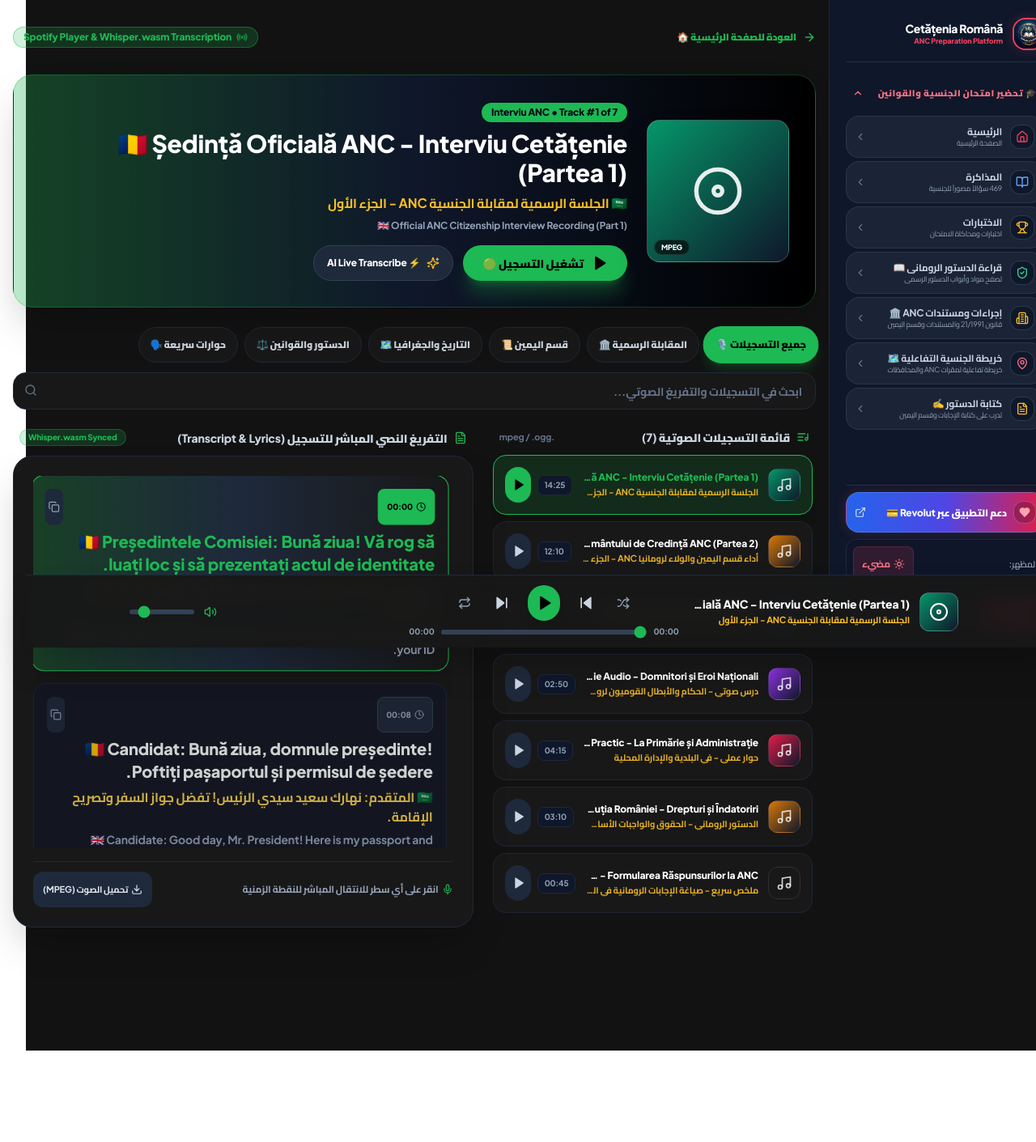
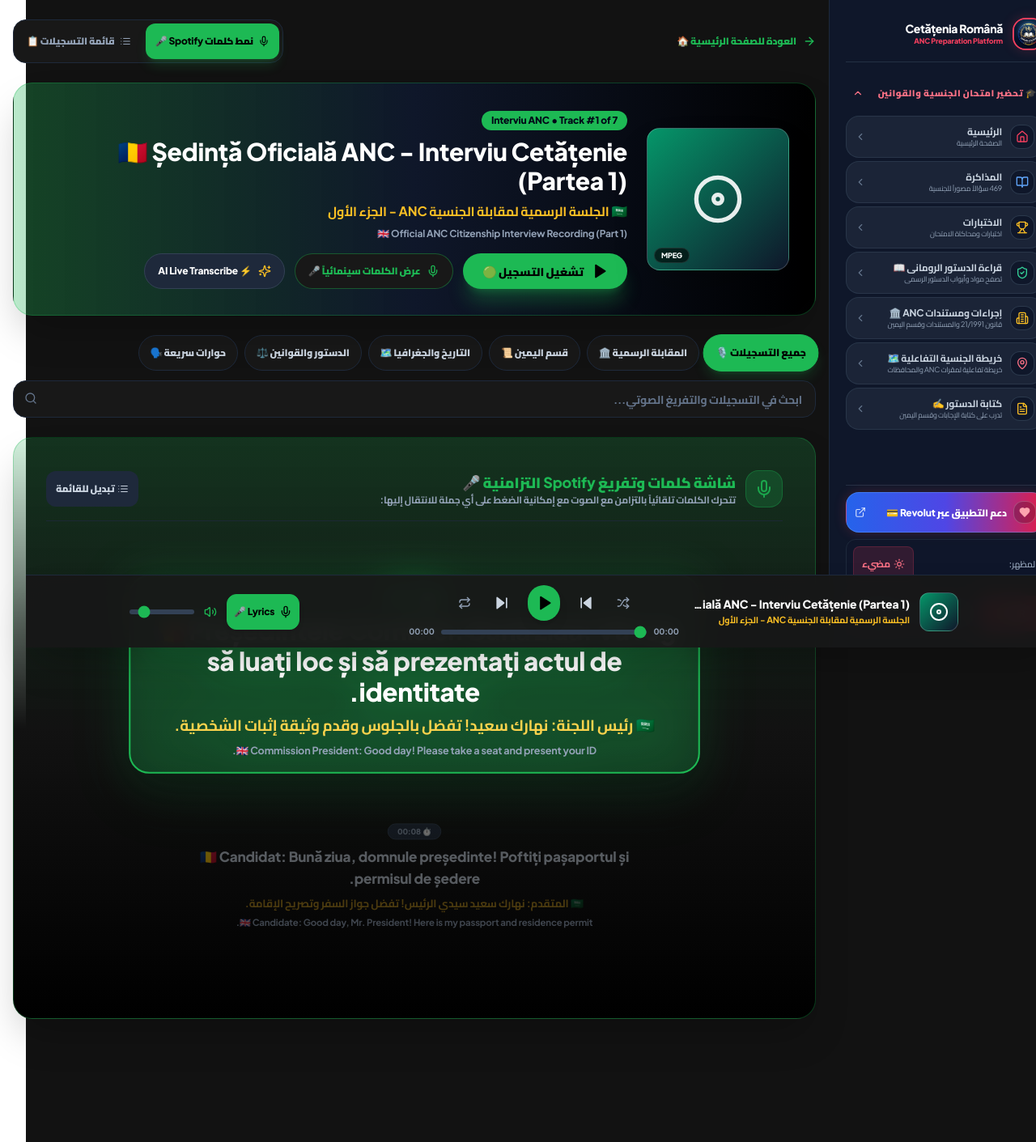
Before and after one commit to mahmoud-mohasseb/romaniancitizenship, a Next.js app: page /records in a window 1280 px wide. Shown: the top 1411 px of the page at 81% size. Before the commit the page ends 1298 px from the top, so only its background shows below. Built offline with nearby package versions, Linux system fonts and the light colour scheme.

Commit message:
feat: enhance Spotify Lyrics mode with full-bleed karaoke auto-scrolling and active line glow

```diff
--- a/src/app/records/page.js
+++ b/src/app/records/page.js
@@ -26,7 +26,10 @@ import {
   Clock,
   Download,
   Share2,
-  List
+  List,
+  Maximize2,
+  Minimize2,
+  ChevronDown
 } from 'lucide-react';
 import recordsData from '../../data/audio_records_transcripts.json';
 import Navbar from '../../components/Navbar';
@@ -49,8 +52,10 @@ function RecordsContent() {
 
   const [searchQuery, setSearchQuery] = useState('');
   const [activeCategory, setActiveCategory] = useState('all');
-  const [activeTab, setActiveTab] = useState('transcript'); // 'transcript', 'ai_recognizer', 'info'
   const [copiedLineIdx, setCopiedLineIdx] = useState(null);
+
+  // Mode: 'split' (Tracklist + Transcript) vs 'spotify_lyrics' (Full Spotify Karaoke Lyrics View)
+  const [viewMode, setViewMode] = useState('spotify_lyrics');
 
   // Live Speech Recognition / Whisper state
   const [isTranscribingLive, setIsTranscribingLive] = useState(false);
@@ -58,6 +63,7 @@ function RecordsContent() {
 
   const audioRef = useRef(null);
   const activeLineRef = useRef(null);
+  const lyricsContainerRef = useRef(null);
 
   const currentTrack = recordsData[currentTrackIndex] || recordsData[0];
 
@@ -103,7 +109,9 @@ function RecordsContent() {
       audio.pause();
       setIsPlaying(false);
     } else {
-      audio.play().then(() => setIsPlaying(true)).catch(err => {
+      audio.play().then(() => {
+        setIsPlaying(true);
+      }).catch(err => {
         console.error('Audio Play Error:', err);
       });
     }
@@ -165,10 +173,10 @@ function RecordsContent() {
     return accIndex;
   }, 0);
 
-  // Auto scroll active transcript line into view
+  // Auto scroll active transcript line into center view (Spotify Style)
   useEffect(() => {
     if (activeLineRef.current && isPlaying) {
-      activeLineRef.current.scrollIntoView({ behavior: 'smooth', block: 'nearest' });
+      activeLineRef.current.scrollIntoView({ behavior: 'smooth', block: 'center' });
     }
   }, [activeLineIndex, isPlaying]);
 
@@ -254,8 +262,8 @@ function RecordsContent() {
         isRtl ? 'lg:mr-72' : 'lg:ml-72'
       } ${isRtl ? 'rtl' : 'ltr'}`} dir={isRtl ? 'rtl' : 'ltr'}>
 
-        {/* Back Navigation */}
-        <div className="flex items-center justify-between">
+        {/* Back Navigation & View Switcher */}
+        <div className="flex items-center justify-between gap-2">
           <Link
             href="/"
             className="inline-flex items-center gap-2 text-xs font-black text-[#1DB954] hover:underline transition-all"
@@ -264,10 +272,34 @@ function RecordsContent() {
             <span>{appLang === 'ar' ? 'العودة للصفحة الرئيسية 🏠' : 'Back to Home'}</span>
           </Link>
 
-          <span className="px-3 py-1 rounded-full text-xs font-black bg-[#1DB954]/20 text-[#1DB954] border border-[#1DB954]/40 flex items-center gap-1.5">
-            <Radio className="w-3.5 h-3.5 animate-pulse" />
-            <span>Spotify Player & Whisper.wasm Transcription</span>
-          </span>
+          {/* View Mode Toggle Buttons */}
+          <div className="flex items-center gap-1.5 bg-[#181818] p-1 rounded-2xl border border-slate-800">
+            <button
+              type="button"
+              onClick={() => setViewMode('spotify_lyrics')}
+              className={`px-3 py-1.5 rounded-xl text-xs font-black transition-all flex items-center gap-1.5 ${
+                viewMode === 'spotify_lyrics'
+                  ? 'bg-[#1DB954] text-black shadow-lg shadow-[#1DB954]/20'
+                  : 'text-slate-400 hover:text-white'
+              }`}
+            >
+              <Mic className="w-3.5 h-3.5" />
+              <span>{appLang === 'ar' ? 'نمط كلمات Spotify 🎤' : 'Spotify Lyrics Mode 🎤'}</span>
+            </button>
+
+            <button
+              type="button"
+              onClick={() => setViewMode('split')}
+              className={`px-3 py-1.5 rounded-xl text-xs font-black transition-all flex items-center gap-1.5 ${
+                viewMode === 'split'
+                  ? 'bg-[#1DB954] text-black shadow-lg shadow-[#1DB954]/20'
+                  : 'text-slate-400 hover:text-white'
+              }`}
+            >
+              <List className="w-3.5 h-3.5" />
+              <span>{appLang === 'ar' ? 'قائمة التسجيلات 📋' : 'Tracklist View 📋'}</span>
+            </button>
+          </div>
         </div>
 
         {/* SPOTIFY HERO DISPLAY CARD */}
@@ -306,6 +338,15 @@ function RecordsContent() {
                 >
                   {isPlaying ? <Pause className="w-5 h-5 fill-current" /> : <Play className="w-5 h-5 fill-current ml-0.5" />}
                   <span>{isPlaying ? (appLang === 'ar' ? 'إيقاف مؤقت ⏸️' : 'Pause ⏸️') : (appLang === 'ar' ? 'تشغيل التسجيل 🟢' : 'Play Record 🟢')}</span>
+                </button>
+
+                <button
+                  type="button"
+                  onClick={() => setViewMode('spotify_lyrics')}
+                  className="px-4 py-3 bg-[#181818] hover:bg-slate-800 text-[#1DB954] font-black rounded-full text-xs flex items-center gap-2 border border-[#1DB954]/40 transition-all"
+                >
+                  <Mic className="w-4 h-4" />
+                  <span>عرض الكلمات سينمائياً 🎤</span>
                 </button>
 
                 <button
@@ -352,7 +393,104 @@ function RecordsContent() {
           </div>
         </div>
 
-        {/* MAIN DISPLAY GRID: TRACK LIST (LEFT) + SPOTIFY LYRICS & TRANSCRIPT (RIGHT) */}
+        {/* 1:1 SPOTIFY KARAOKE LYRICS FULL VIEW */}
+        {viewMode === 'spotify_lyrics' ? (
+          <div className="relative rounded-3xl p-6 sm:p-10 overflow-hidden bg-gradient-to-b from-[#1DB954]/20 via-[#121212] to-black border border-[#1DB954]/30 shadow-2xl space-y-6">
+
+            {/* Header info bar */}
+            <div className="flex items-center justify-between border-b border-slate-800/80 pb-4">
+              <div className="flex items-center gap-3">
+                <span className="p-2.5 rounded-2xl bg-[#1DB954]/20 text-[#1DB954] border border-[#1DB954]/30">
+                  <Mic className="w-6 h-6 animate-pulse" />
+                </span>
+                <div>
+                  <h2 className="text-base sm:text-lg font-black text-[#1DB954]">
+                    {appLang === 'ar' ? 'شاشة كلمات وتفريغ Spotify التزامنية 🎤' : 'Spotify Karaoke Lyrics Experience 🎤'}
+                  </h2>
+                  <p className="text-xs text-slate-400 font-bold">
+                    {appLang === 'ar' ? 'تتحرك الكلمات تلقائياً بالتزامن مع الصوت مع إمكانية الضغط على أي جملة للانتقال إليها:' : 'Lyrics automatically highlight and center as audio plays:'}
+                  </p>
+                </div>
+              </div>
+
+              <button
+                type="button"
+                onClick={() => setViewMode('split')}
+                className="px-3 py-1.5 rounded-xl bg-slate-800 hover:bg-slate-700 text-slate-300 text-xs font-black transition-colors flex items-center gap-1"
+              >
+                <List className="w-3.5 h-3.5" />
+                <span>تبديل للقائمة</span>
+              </button>
+            </div>
+
+            {/* Karaoke Lyrics Scrolling Box */}
+            <div
+              ref={lyricsContainerRef}
+              className="space-y-8 max-h-[550px] overflow-y-auto px-4 py-8 custom-scrollbar text-center flex flex-col items-center"
+            >
+              {currentTrack.transcript.map((line, idx) => {
+                const isActive = idx === activeLineIndex;
+                const isPast = idx < activeLineIndex;
+
+                let lineStyle = 'opacity-40 text-slate-400 scale-95 hover:opacity-80';
+                if (isActive) {
+                  lineStyle = 'opacity-100 text-white scale-105 my-4 drop-shadow-[0_0_25px_rgba(29,185,84,0.7)]';
+                }
+
+                return (
+                  <div
+                    key={idx}
+                    ref={isActive ? activeLineRef : null}
+                    onClick={() => jumpToTimestamp(line.time)}
+                    className={`transition-all duration-500 cursor-pointer space-y-2 max-w-2xl px-6 py-4 rounded-3xl ${
+                      isActive ? 'bg-[#1DB954]/20 border-2 border-[#1DB954] shadow-2xl' : 'hover:bg-slate-900/40'
+                    } ${lineStyle}`}
+                  >
+                    {/* Timestamp Badge */}
+                    <div className="flex items-center justify-center gap-2">
+                      <span className={`px-3 py-0.5 rounded-full text-[10px] font-black border ${
+                        isActive ? 'bg-[#1DB954] text-black border-[#1DB954]' : 'bg-slate-800 text-slate-400 border-slate-700'
+                      }`}>
+                        ⏱️ {formatTime(line.time)}
+                      </span>
+                    </div>
+
+                    {/* Main Romanian Sentence (Spotify Lyrics Font) */}
+                    <p className={`font-black font-latin leading-relaxed ${
+                      isActive ? 'text-xl sm:text-2xl md:text-3xl text-white tracking-wide' : 'text-base sm:text-lg text-slate-300'
+                    }`}>
+                      🇹🇩 {line.ro}
+                    </p>
+
+                    {/* Arabic Translation */}
+                    <p className={`font-bold leading-snug ${
+                      isActive ? 'text-base sm:text-lg text-amber-300' : 'text-xs sm:text-sm text-amber-400/70'
+                    }`}>
+                      🇸🇦 {line.ar}
+                    </p>
+
+                    {/* English Translation */}
+                    <p className="text-xs font-bold text-slate-400 leading-snug">
+                      🇬🇧 {line.en}
+                    </p>
+                  </div>
+                );
+              })}
+
+              {/* Live Speech Recognition Results Display */}
+              {liveTranscriptText && (
+                <div className="p-4 rounded-2xl bg-amber-500/10 border border-amber-500/30 text-amber-300 text-xs font-bold space-y-1 max-w-xl">
+                  <span className="block font-black flex items-center justify-center gap-1">
+                    <Sparkles className="w-3.5 h-3.5" />
+                    <span>نتائج التفريغ الصوتي المباشر بالذكاء الاصطناعي:</span>
+                  </span>
+                  <p className="leading-relaxed">{liveTranscriptText}</p>
+                </div>
+              )}
+            </div>
+          </div>
+        ) : (
+          /* SPLIT MAIN DISPLAY GRID: TRACK LIST (LEFT) + SYNCHRONIZED TRANSCRIPT (RIGHT) */
           <div className="grid grid-cols-1 lg:grid-cols-12 gap-6">
 
             {/* SPOTIFY TRACK LIST (5 Cols) */}
@@ -503,17 +641,6 @@ function RecordsContent() {
                       </div>
                     );
                   })}
-
-                {/* Live Speech Recognition Results Display */}
-                {liveTranscriptText && (
-                  <div className="p-4 rounded-2xl bg-amber-500/10 border border-amber-500/30 text-amber-300 text-xs font-bold space-y-1">
-                    <span className="block font-black flex items-center gap-1">
-                      <Sparkles className="w-3.5 h-3.5" />
-                      <span>نتائج التفريغ الصوتي المباشر بالذكاء الاصطناعي:</span>
-                    </span>
-                    <p className="leading-relaxed">{liveTranscriptText}</p>
-                  </div>
-                )}
                 </div>
 
                 {/* Bottom Info Bar */}
@@ -523,19 +650,20 @@ function RecordsContent() {
                     <span>انقر على أي سطر للانتقال المباشر للنقطة الزمنية</span>
                   </span>
 
-                <a
-                  href={currentTrack.src}
-                  download
-                  className="px-3 py-1 rounded-xl bg-slate-800 hover:bg-slate-700 text-slate-200 font-bold text-[11px] flex items-center gap-1 transition-colors"
+                  <button
+                    type="button"
+                    onClick={() => setViewMode('spotify_lyrics')}
+                    className="px-3 py-1 rounded-xl bg-[#1DB954] text-black font-black text-[11px] flex items-center gap-1 hover:bg-[#1ed760] transition-colors shadow-md"
                   >
-                  <Download className="w-3.5 h-3.5" />
-                  <span>تحميل الصوت ({currentTrack.format})</span>
-                </a>
+                    <Mic className="w-3.5 h-3.5" />
+                    <span>عرض الكلمات كاملاً 🎤</span>
+                  </button>
                 </div>
               </div>
             </div>
 
           </div>
+        )}
 
       </main>
 
@@ -623,8 +751,22 @@ function RecordsContent() {
             </div>
           </div>
 
-          {/* 3. Volume & Extras (Right) */}
+          {/* 3. Volume & Spotify Lyrics Mode Switcher (Right) */}
           <div className="flex items-center justify-end gap-3 w-full sm:w-1/3">
+            <button
+              type="button"
+              onClick={() => setViewMode(viewMode === 'spotify_lyrics' ? 'split' : 'spotify_lyrics')}
+              className={`p-2 rounded-xl border text-xs font-black flex items-center gap-1.5 transition-all ${
+                viewMode === 'spotify_lyrics'
+                  ? 'bg-[#1DB954] text-black border-[#1DB954] shadow-md'
+                  : 'bg-slate-800 text-slate-300 border-slate-700 hover:bg-slate-700'
+              }`}
+              title="Toggle Spotify Lyrics Screen"
+            >
+              <Mic className="w-4 h-4" />
+              <span className="hidden sm:inline">Lyrics 🎤</span>
+            </button>
+
             <button
               type="button"
               onClick={() => setIsMuted(!isMuted)}
@@ -643,7 +785,7 @@ function RecordsContent() {
                 setVolume(parseFloat(e.target.value));
                 setIsMuted(false);
               }}
-              className="w-20 h-1.5 bg-slate-700 rounded-lg appearance-none cursor-pointer accent-[#1DB954]"
+              className="w-16 sm:w-20 h-1.5 bg-slate-700 rounded-lg appearance-none cursor-pointer accent-[#1DB954]"
             />
           </div>
 
```
Lines whose indentation alone changed are shown as unchanged.
